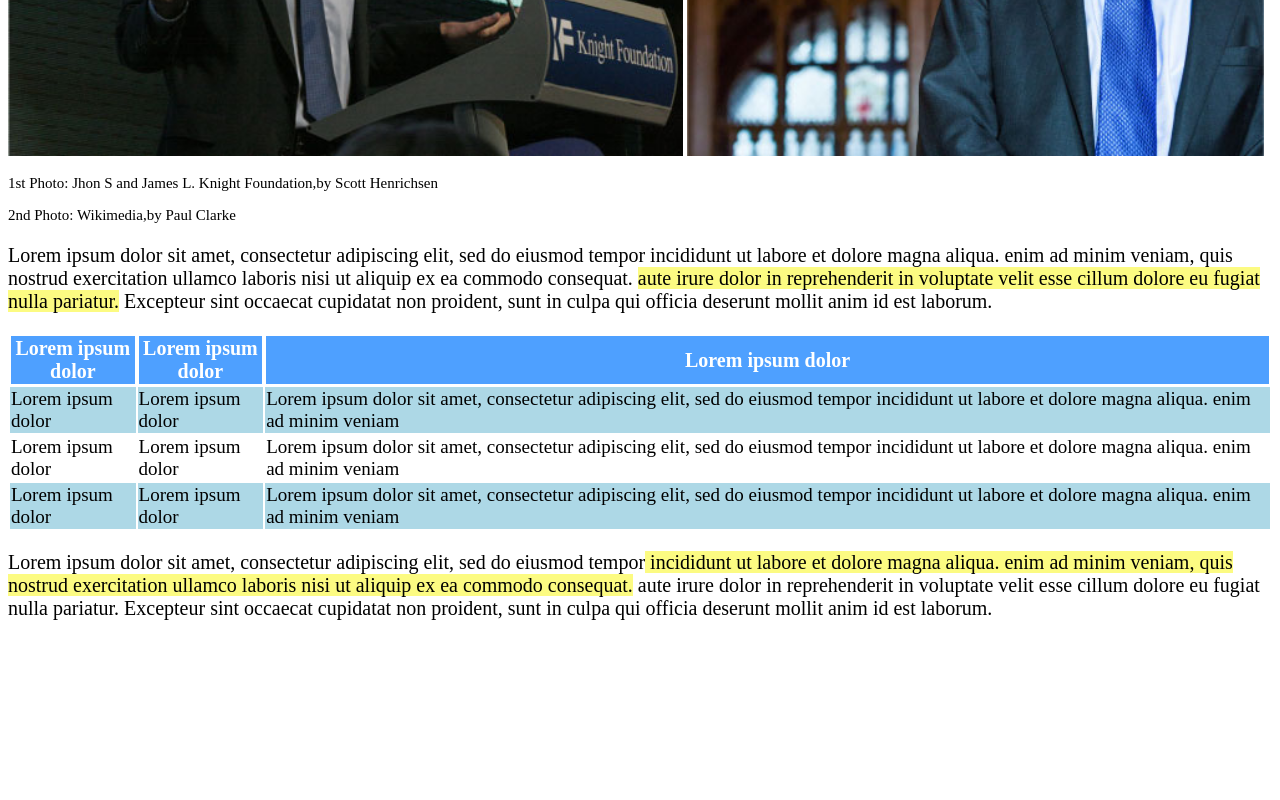
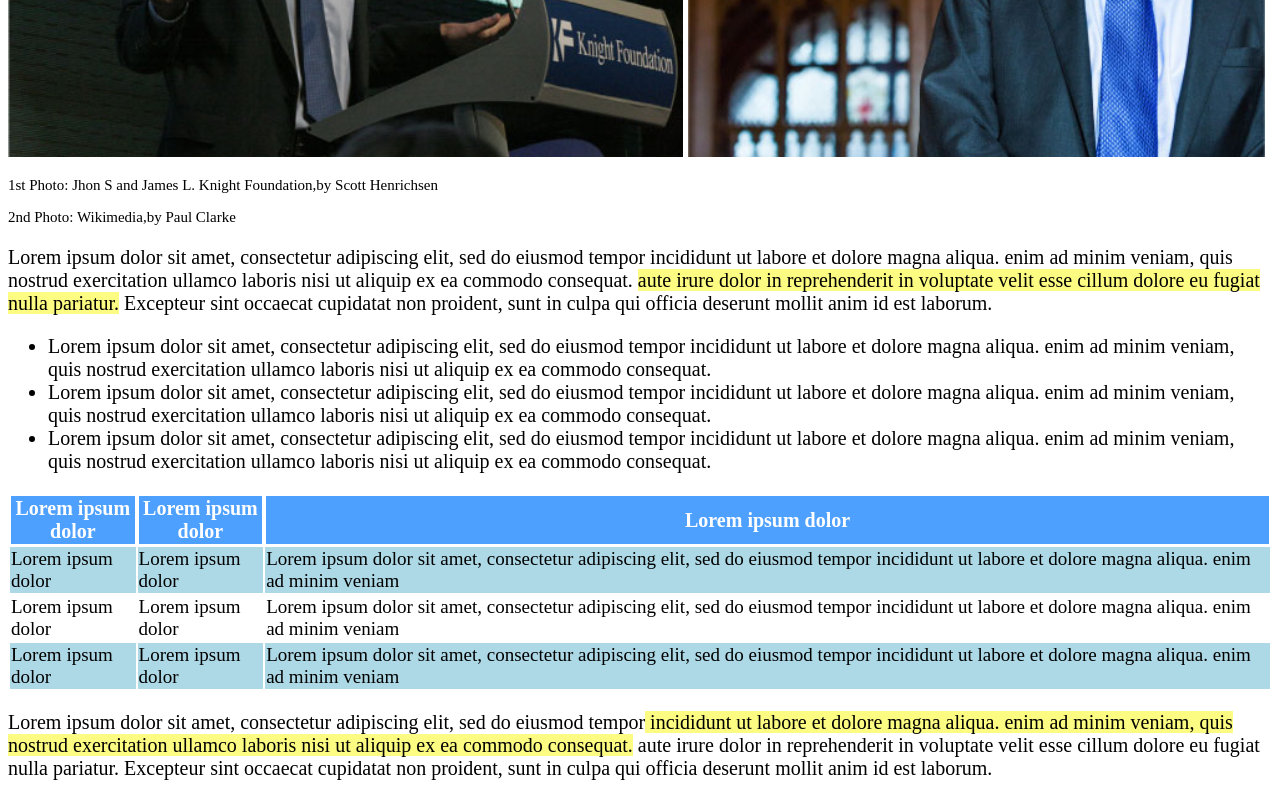
Before and after one commit to simmasa/html-css-booleaner, a plain HTML site: page index.html in a window 1280 px wide. Shown: the part 634-1434 px from the top of the page. Before the commit the page ends 1274 px from the top, so only its background shows below. Drawn offline with Linux system fonts and the light colour scheme.

Commit message:
aggiunta lista e rimossa qualche linea di css

```diff
--- a/index.html
+++ b/index.html
@@ -41,6 +41,16 @@
             </p>
         </section>
         <section>
+            <ul>
+                <li>Lorem ipsum dolor sit amet, consectetur adipiscing elit, sed do eiusmod tempor incididunt ut labore et dolore magna aliqua.
+              enim ad minim veniam, quis nostrud exercitation ullamco laboris nisi ut aliquip ex ea commodo consequat.</li>
+                <li>Lorem ipsum dolor sit amet, consectetur adipiscing elit, sed do eiusmod tempor incididunt ut labore et dolore magna aliqua.
+                    enim ad minim veniam, quis nostrud exercitation ullamco laboris nisi ut aliquip ex ea commodo consequat.</li>
+                <li>Lorem ipsum dolor sit amet, consectetur adipiscing elit, sed do eiusmod tempor incididunt ut labore et dolore magna aliqua.
+                    enim ad minim veniam, quis nostrud exercitation ullamco laboris nisi ut aliquip ex ea commodo consequat.</li>
+            </ul>
+        </section>
+        <section>
             <table>
                 <thead>
                     <tr>
--- a/style/style.css
+++ b/style/style.css
@@ -1,4 +1,7 @@
 /*head CSS*/
+body {
+    font-size:  20px;
+}
 #banner {
     background-color: #4EA0FF;
 }
@@ -25,12 +28,11 @@ header span {
     font-size: 15px;
     font-weight: lighter;
 }
-.article {
-    font-size:  20px;
-}
+
 .highlight {
     background-color: #FCFB82;
 }
+/*CSS table*/
 table{
     width: 100%;
 }
@@ -41,10 +43,7 @@ th {
     font-weight: bold;
     font-size: 20px;
 }
-.col1 {
-    width: 10%;
-}
-.col2 {
+.col1,.col2 {
     width: 10%;
 }
 .col3 {
```
